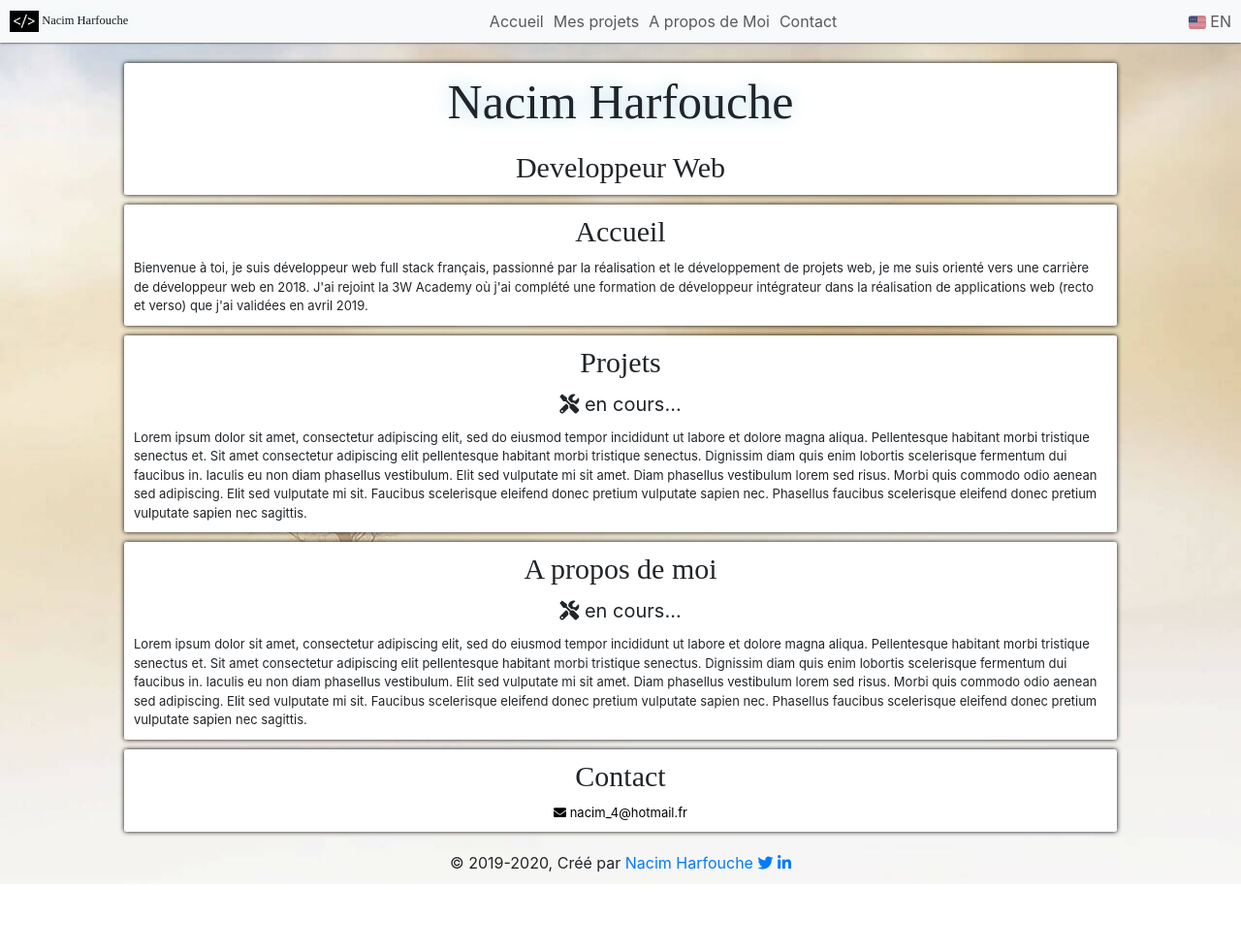
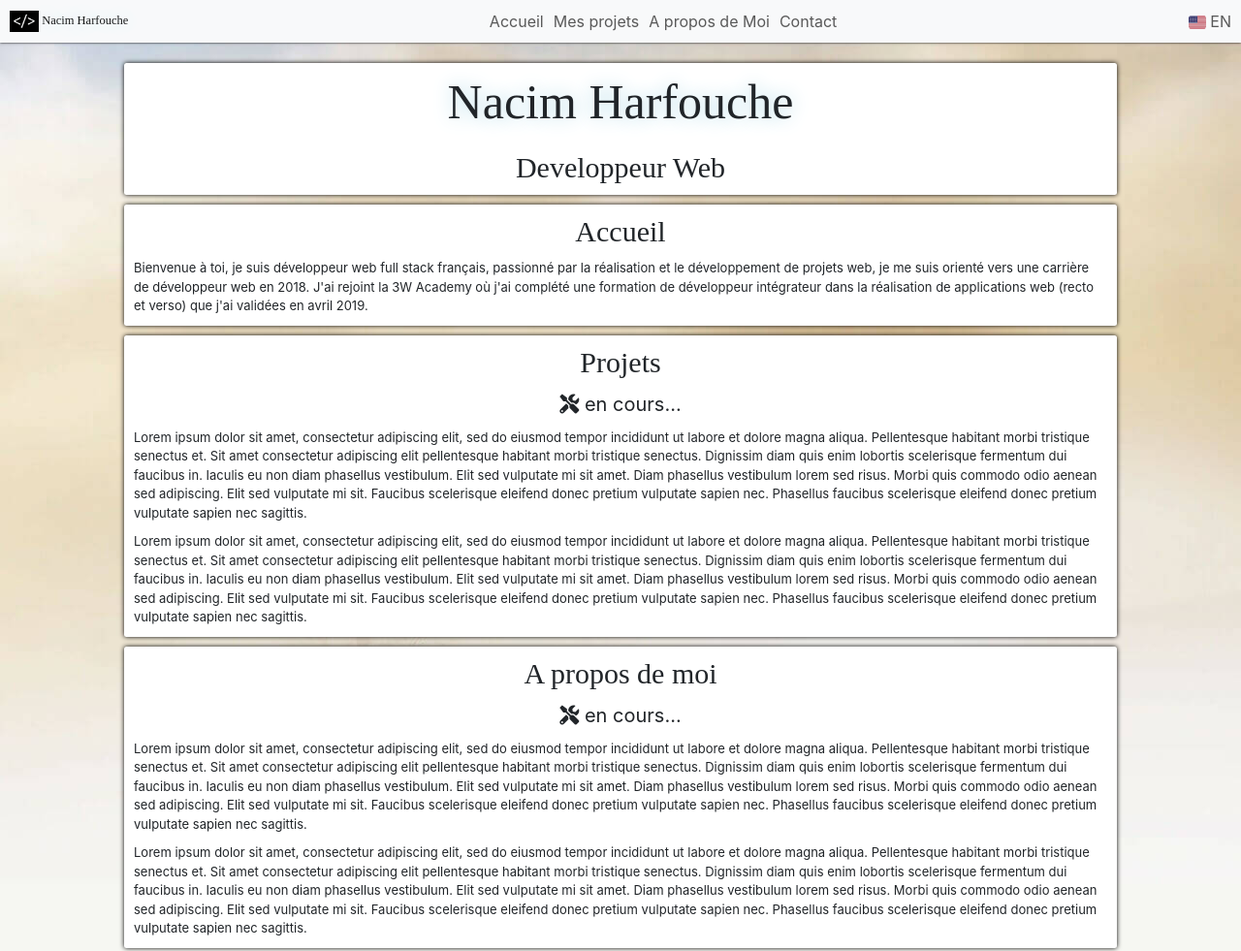
Before and after one commit to NacimHarfouche/nacimharfouche.github.io, a website: page fr/home.html in a window 1280 px wide. Shown: the top 981 px of the page at 97% size. Before the commit the page ends 912 px from the top, so only its background shows below. Drawn offline with nearby package versions, Linux system fonts and the light colour scheme; a web font is replaced by a local one.

Commit message:
add text FR version

```diff
--- a/fr/home.html
+++ b/fr/home.html
@@ -71,10 +71,12 @@
 			<h2 id="projet">Projets</h2>
 			<p style="font-size: 20px; text-align: center"><i class="fas fa-tools"></i> en cours...</p>
 			<p>Lorem ipsum dolor sit amet, consectetur adipiscing elit, sed do eiusmod tempor incididunt ut labore et dolore magna aliqua. Pellentesque habitant morbi tristique senectus et. Sit amet consectetur adipiscing elit pellentesque habitant morbi tristique senectus. Dignissim diam quis enim lobortis scelerisque fermentum dui faucibus in. Iaculis eu non diam phasellus vestibulum. Elit sed vulputate mi sit amet. Diam phasellus vestibulum lorem sed risus. Morbi quis commodo odio aenean sed adipiscing. Elit sed vulputate mi sit. Faucibus scelerisque eleifend donec pretium vulputate sapien nec. Phasellus faucibus scelerisque eleifend donec pretium vulputate sapien nec sagittis.</p>
+			<p>Lorem ipsum dolor sit amet, consectetur adipiscing elit, sed do eiusmod tempor incididunt ut labore et dolore magna aliqua. Pellentesque habitant morbi tristique senectus et. Sit amet consectetur adipiscing elit pellentesque habitant morbi tristique senectus. Dignissim diam quis enim lobortis scelerisque fermentum dui faucibus in. Iaculis eu non diam phasellus vestibulum. Elit sed vulputate mi sit amet. Diam phasellus vestibulum lorem sed risus. Morbi quis commodo odio aenean sed adipiscing. Elit sed vulputate mi sit. Faucibus scelerisque eleifend donec pretium vulputate sapien nec. Phasellus faucibus scelerisque eleifend donec pretium vulputate sapien nec sagittis.</p>
 		</section>
 		<section class="rounded">
 			<h2 id="about">A propos de moi</h2>
 			<p style="font-size: 20px; text-align: center"><i class="fas fa-tools"></i> en cours...</p>
+			<p>Lorem ipsum dolor sit amet, consectetur adipiscing elit, sed do eiusmod tempor incididunt ut labore et dolore magna aliqua. Pellentesque habitant morbi tristique senectus et. Sit amet consectetur adipiscing elit pellentesque habitant morbi tristique senectus. Dignissim diam quis enim lobortis scelerisque fermentum dui faucibus in. Iaculis eu non diam phasellus vestibulum. Elit sed vulputate mi sit amet. Diam phasellus vestibulum lorem sed risus. Morbi quis commodo odio aenean sed adipiscing. Elit sed vulputate mi sit. Faucibus scelerisque eleifend donec pretium vulputate sapien nec. Phasellus faucibus scelerisque eleifend donec pretium vulputate sapien nec sagittis.</p>
 			<p>Lorem ipsum dolor sit amet, consectetur adipiscing elit, sed do eiusmod tempor incididunt ut labore et dolore magna aliqua. Pellentesque habitant morbi tristique senectus et. Sit amet consectetur adipiscing elit pellentesque habitant morbi tristique senectus. Dignissim diam quis enim lobortis scelerisque fermentum dui faucibus in. Iaculis eu non diam phasellus vestibulum. Elit sed vulputate mi sit amet. Diam phasellus vestibulum lorem sed risus. Morbi quis commodo odio aenean sed adipiscing. Elit sed vulputate mi sit. Faucibus scelerisque eleifend donec pretium vulputate sapien nec. Phasellus faucibus scelerisque eleifend donec pretium vulputate sapien nec sagittis.</p>
 		</section>
 		<section class="rounded">
```
